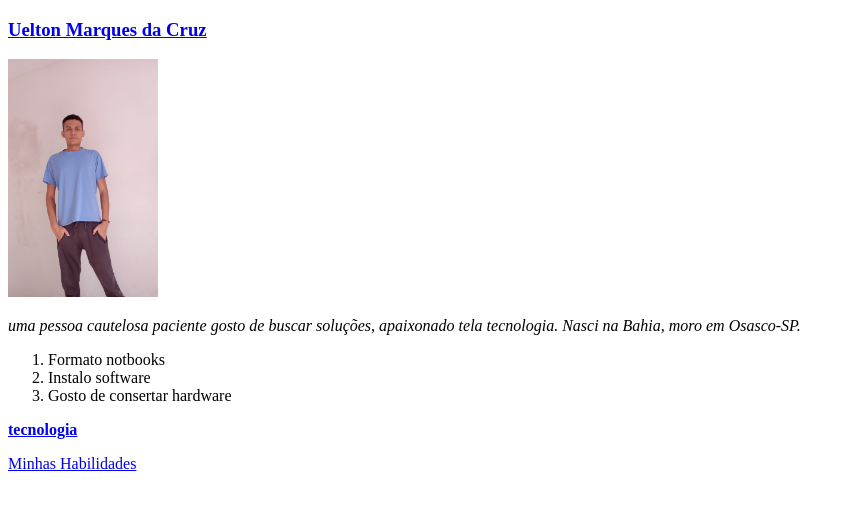
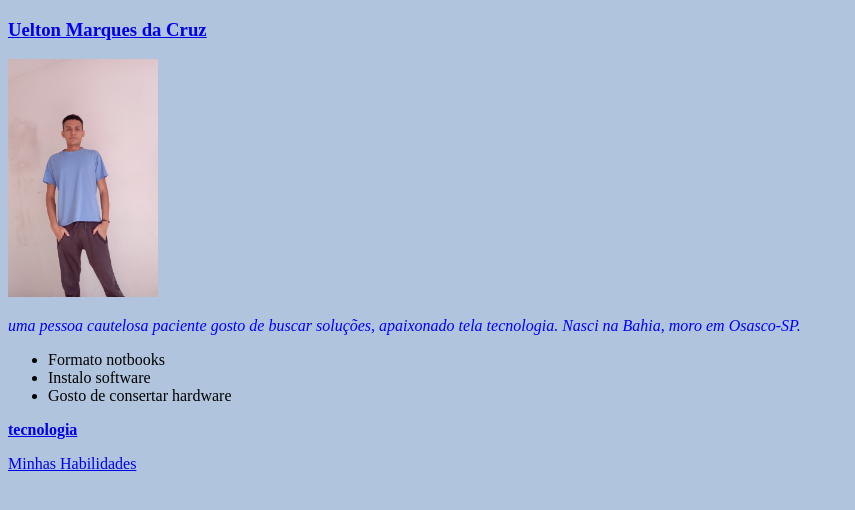
Before and after one commit to eltoMarqs/course, a plain HTML site: page index.html in a window 1280 px wide. Shown: the whole page, without its empty margins (0-855 px from the left). Drawn offline with Linux system fonts and the light colour scheme.

Commit message:
estilizando

```diff
--- a/index.html
+++ b/index.html
@@ -5,16 +5,30 @@
     <meta http-equiv="X-UA-Compatible" content="IE=edge">
     <meta name="viewport" content="width=device-width, initial-scale=1.0">
     <title>Meu Portfólio</title>
+    <link rel="stylesheet" type="text/css" href="style.css">
+    <style>
+     /* h3 {
+        color: blue;
+      }
+
+      body{
+        background-color: lightsteelblue;
+      }
+
+      #paragrafo {
+        color: blue;
+      }*/
+    </style>
 </head>
 <body>
   <h3> <a href="Uelton.jpg">Uelton Marques da Cruz</a></h3>
   <img id="Uelton" src="Uelton.jpg" alt="foto de Uelton" width="150px">
-  <p><em> uma pessoa cautelosa paciente gosto de buscar soluções, apaixonado tela tecnologia. Nasci na Bahia, moro em Osasco-SP.</em></p>
-  <ol id="Habilidades">
+  <p id="paragrafo"><em> uma pessoa cautelosa paciente gosto de buscar soluções, apaixonado tela tecnologia. Nasci na Bahia, moro em Osasco-SP.</em></p>
+  <ul id="Habilidades">
     <li>Formato notbooks</li>
     <li>Instalo software</li>
     <li>Gosto de consertar hardware</li>
-  </ol>
+  </ul>
   <a href="https://blog.engdb.com.br/categoria/tecnologia-da-informacao/?gclid=Cj0KCQjwzLCVBhD3ARIsAPKYTcS_VjmKNi5SqZhZUsgGkiOtteiShxFkLXGf9kr0VecKQslisDUU4N8aAgLDEALw_wcB" target="_blank"><strong>tecnologia</strong></a>
   <p><a href="#Habilidades">Minhas Habilidades</a></p>
 </body>
--- /dev/null
+++ b/style.css
@@ -0,0 +1,12 @@
+
+      h3 {
+        color: blue;
+      }
+
+      body{
+        background-color: lightsteelblue;
+      }
+
+      #paragrafo {
+        color: blue;
+      }
```
